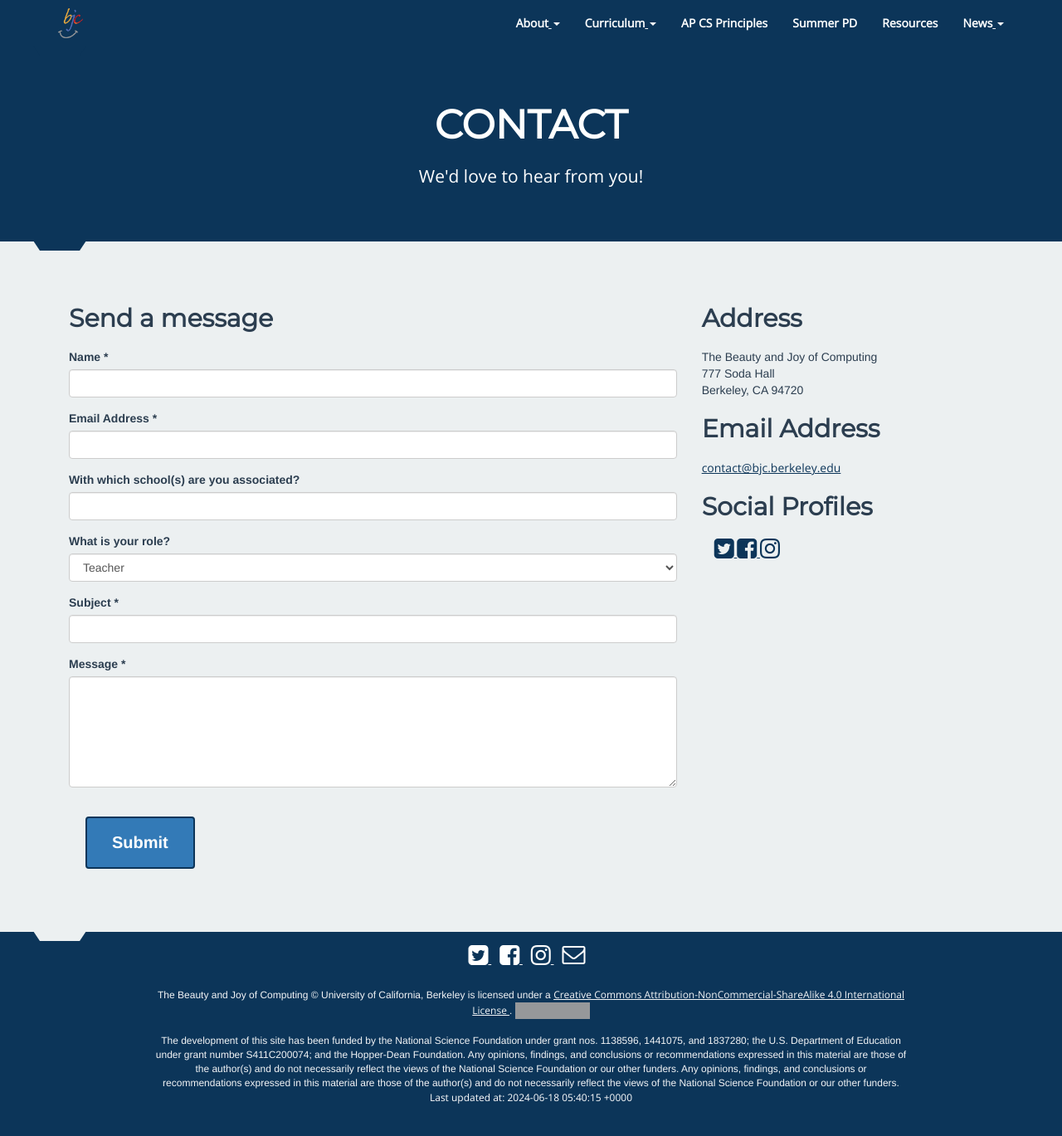
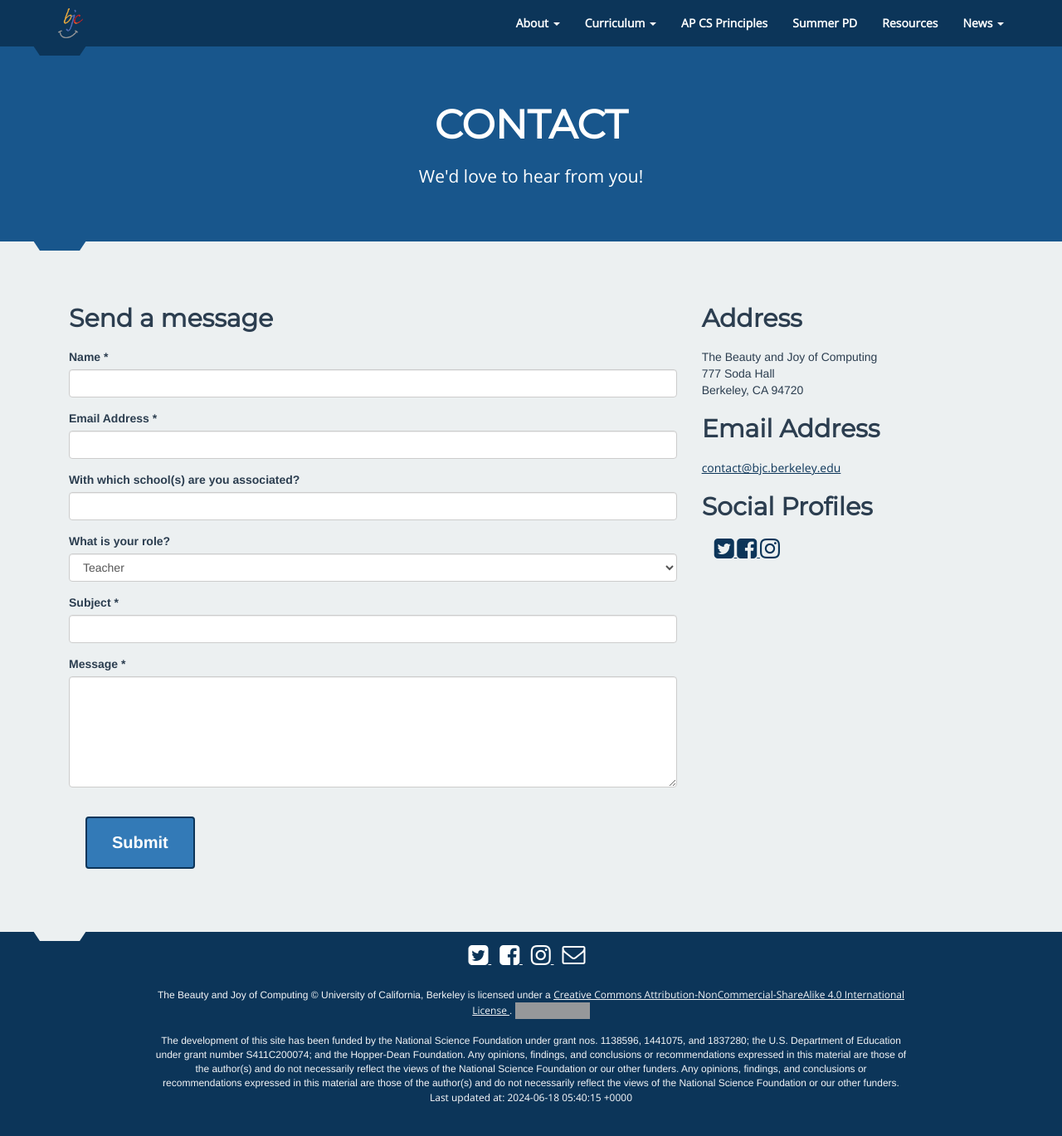
Before and after one commit to beautyjoy/beautyjoy.github.io, a Jekyll site: the page built from contact.html, in a window 1280 px wide and 1370 px high. Shown: the whole window at 83% size. Built offline with Jekyll 4.4.1, drawn with Linux system fonts in a browser that asks for light colours; grey boxes are pictures that could not be loaded.

Commit message:
Cleanup some color/link issues

```diff
--- a/assets/css/styles.scss
+++ b/assets/css/styles.scss
@@ -4,6 +4,7 @@
 // Color scheme: https://color.adobe.com/Collioure-late-evening-color-theme-8618292/
 $_dummy: ''; // this line is included so vscode renders next variable correctly
 $dark-color: #0C3559;
+$lighter-blue: #18568C;
 $primary-color: $dark-color;
 $accent-color: #F2E205;
 $accent-dark: #BF7E04;
@@ -31,7 +32,7 @@
   margin-top: $body-margin-top; // Push body below navbar height
   height: auto;
   min-height: 100%;
-  background-color: $primary-color;
+  background-color: $lighter-blue;
   // Suppress default 100% height, otherwise we end up
   // with min page height exceeding screen height,
   // causing scrolling even on short pages
@@ -190,6 +191,7 @@
     // all links
     li a,
     li button {
+      text-decoration: none;
       color: $inverted-text-color;
       font-weight: bold;
       line-height: 1.8;
@@ -255,7 +257,7 @@
   min-height: 150px; // Fixed height on all headers
   display: inline-table; // For vertical alignment
   width: 100%;
-  background: $primary-color;
+  background: $lighter-blue;
   box-shadow: none;
   background-position: center;
   background-size: cover;
@@ -328,7 +330,7 @@
   .jumbotron & {
     border: 2.5px white solid;
     border-radius: 6px;
-    // background: rgba(255, 255, 255, 0.4);
+    -webkit-backdrop-filter: blur(4px) brightness(0.4);
     backdrop-filter: blur(4px) brightness(0.4);
   }
 
@@ -355,7 +357,7 @@
   left: 40px;
   border-top-style: solid;
   border-top-width: 12px;
-  border-top-color: $primary-color;
+  border-top-color: $lighter-blue;
   border-left: 8px solid transparent;
   border-right: 8px solid transparent;
   height: 0;
```
